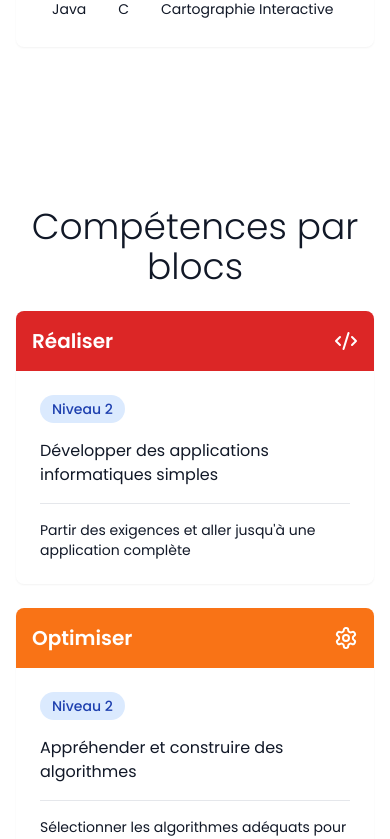
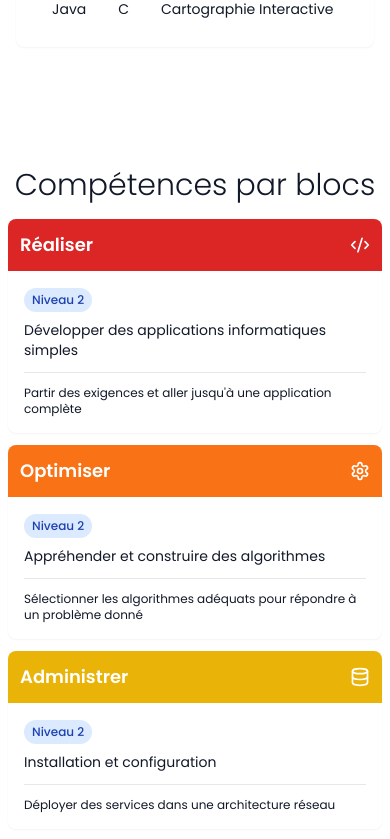
Before and after one commit to Elyesssss/Portfolio_React, a React (Vite) app: page / in a window 390 px wide. Shown: the part 6820-7659 px from the top of the page. Built offline with nearby package versions, Linux system fonts and the light colour scheme.

Commit message:
responsive

```diff
--- a/src/components/Blocs.tsx
+++ b/src/components/Blocs.tsx
@@ -216,13 +216,13 @@ const Blocs = () => {
   ];
 
   return (
-    <section id="portfolio" className="py-20 bg-white dark:bg-gray-900 text-gray-900 dark:text-white">
-      <div className="max-w-6xl mx-auto px-4">
+    <section id="portfolio" className="py-10 sm:py-20 bg-white dark:bg-gray-900 text-gray-900 dark:text-white">
+      <div className="max-w-6xl mx-auto px-2 sm:px-4">
         <AnimatedSection>
-          <h2 className="text-4xl font-light mb-6 text-center">Compétences par blocs</h2>
+          <h2 className="text-3xl sm:text-4xl font-light mb-4 sm:mb-6 text-center">Compétences par blocs</h2>
         </AnimatedSection>
 
-        <div className="grid md:grid-cols-2 lg:grid-cols-3 gap-6">
+        <div className="grid grid-cols-1 sm:grid-cols-2 lg:grid-cols-3 gap-3 sm:gap-6">
           {competenceCards.map((comp, index) => (
             <motion.div
               key={comp.name}
@@ -234,19 +234,19 @@ const Blocs = () => {
               whileHover={{ scale: 1.02 }}
               whileTap={{ scale: 0.98 }}
             >
-              <div className={`${comp.color} p-4 rounded-t-lg text-white flex items-center justify-between`}>
-                <h3 className="text-xl font-semibold">{comp.name}</h3>
-                <comp.icon className="w-6 h-6" />
+              <div className={`${comp.color} p-3 sm:p-4 rounded-t-lg text-white flex items-center justify-between`}>
+                <h3 className="text-lg sm:text-xl font-semibold">{comp.name}</h3>
+                <comp.icon className="w-5 h-5 sm:w-6 sm:h-6" />
               </div>
-              <div className="p-6">
-                <div className="mb-4">
-                  <span className="inline-block px-3 py-1 bg-blue-100 dark:bg-blue-800 text-blue-800 dark:text-white rounded-full text-sm font-medium">
+              <div className="p-4 sm:p-6">
+                <div className="mb-2 sm:mb-4">
+                  <span className="inline-block px-2 sm:px-3 py-1 bg-blue-100 dark:bg-blue-800 text-blue-800 dark:text-white rounded-full text-xs sm:text-sm font-medium">
                     {comp.niveau}
                   </span>
                 </div>
-                <p className="text-gray-900 dark:text-white mb-4">{comp.description}</p>
-                <div className="border-t pt-4">
-                  <p className="text-sm text-gray-900 dark:text-white">{comp.details}</p>
+                <p className="text-sm sm:text-base text-gray-900 dark:text-white mb-3 sm:mb-4">{comp.description}</p>
+                <div className="border-t pt-3 sm:pt-4">
+                  <p className="text-xs sm:text-sm text-gray-900 dark:text-white">{comp.details}</p>
                 </div>
               </div>
             </motion.div>
@@ -491,7 +491,7 @@ const CarouselImages = ({ images, title, period, description, technologies }: {
 
   return (
     <>
-      <div className="relative h-64 bg-gray-100 dark:bg-gray-700">
+      <div className="relative h-48 sm:h-64 bg-gray-100 dark:bg-gray-700">
         <AnimatePresence mode="wait">
           <motion.div
             key={currentIndex}
@@ -508,7 +508,7 @@ const CarouselImages = ({ images, title, period, description, technologies }: {
               transition={{ duration: 0.3, ease: "easeInOut" }}
             />
             <div className="absolute inset-0 bg-black bg-opacity-0 group-hover:bg-opacity-20 transition-opacity duration-300 flex items-center justify-center">
-              <span className="text-white opacity-0 group-hover:opacity-100 transition-opacity duration-300">
+              <span className="text-white text-sm sm:text-base opacity-0 group-hover:opacity-100 transition-opacity duration-300">
                 Cliquez pour agrandir
               </span>
             </div>
@@ -520,10 +520,10 @@ const CarouselImages = ({ images, title, period, description, technologies }: {
             e.stopPropagation();
             previousImage();
           }}
-          className="absolute left-2 top-1/2 -translate-y-1/2 bg-white dark:bg-gray-800 p-2 rounded-full shadow-lg hover:bg-gray-100 dark:hover:bg-gray-700 transition-colors"
+          className="absolute left-1 sm:left-2 top-1/2 -translate-y-1/2 bg-white dark:bg-gray-800 p-1.5 sm:p-2 rounded-full shadow-lg hover:bg-gray-100 dark:hover:bg-gray-700 transition-colors"
           aria-label="Image précédente"
         >
-          <svg xmlns="http://www.w3.org/2000/svg" className="h-6 w-6" fill="none" viewBox="0 0 24 24" stroke="currentColor">
+          <svg xmlns="http://www.w3.org/2000/svg" className="h-4 w-4 sm:h-6 sm:w-6" fill="none" viewBox="0 0 24 24" stroke="currentColor">
             <path strokeLinecap="round" strokeLinejoin="round" strokeWidth={2} d="M15 19l-7-7 7-7" />
           </svg>
         </button>
@@ -533,15 +533,15 @@ const CarouselImages = ({ images, title, period, description, technologies }: {
             e.stopPropagation();
             nextImage();
           }}
-          className="absolute right-2 top-1/2 -translate-y-1/2 bg-white dark:bg-gray-800 p-2 rounded-full shadow-lg hover:bg-gray-100 dark:hover:bg-gray-700 transition-colors"
+          className="absolute right-1 sm:right-2 top-1/2 -translate-y-1/2 bg-white dark:bg-gray-800 p-1.5 sm:p-2 rounded-full shadow-lg hover:bg-gray-100 dark:hover:bg-gray-700 transition-colors"
           aria-label="Image suivante"
         >
-          <svg xmlns="http://www.w3.org/2000/svg" className="h-6 w-6" fill="none" viewBox="0 0 24 24" stroke="currentColor">
+          <svg xmlns="http://www.w3.org/2000/svg" className="h-4 w-4 sm:h-6 sm:w-6" fill="none" viewBox="0 0 24 24" stroke="currentColor">
             <path strokeLinecap="round" strokeLinejoin="round" strokeWidth={2} d="M9 5l7 7-7 7" />
           </svg>
         </button>
 
-        <div className="absolute bottom-2 left-1/2 -translate-x-1/2 flex gap-2">
+        <div className="absolute bottom-1 sm:bottom-2 left-1/2 -translate-x-1/2 flex gap-1.5 sm:gap-2">
           {images.map((_, index) => (
             <button
               key={index}
@@ -549,7 +549,7 @@ const CarouselImages = ({ images, title, period, description, technologies }: {
                 e.stopPropagation();
                 setCurrentIndex(index);
               }}
-              className={`w-2 h-2 rounded-full transition-colors ${
+              className={`w-1.5 h-1.5 sm:w-2 sm:h-2 rounded-full transition-colors ${
                 index === currentIndex ? 'bg-blue-500' : 'bg-gray-300 dark:bg-gray-600'
               }`}
               aria-label={`Aller à l'image ${index + 1}`}
@@ -562,7 +562,7 @@ const CarouselImages = ({ images, title, period, description, technologies }: {
       <AnimatePresence>
         {selectedImage && (
           <motion.div
-            className="fixed inset-0 z-[100] flex flex-col items-center justify-start bg-black bg-opacity-90 p-4 overflow-y-auto"
+            className="fixed inset-0 z-[100] flex flex-col items-center justify-start bg-black bg-opacity-90 p-2 sm:p-4 overflow-y-auto"
             initial={{ opacity: 0 }}
             animate={{ opacity: 1 }}
             exit={{ opacity: 0 }}
@@ -576,14 +576,15 @@ const CarouselImages = ({ images, title, period, description, technologies }: {
               exit={{ scale: 0.9, opacity: 0 }}
               transition={{ duration: 0.3, ease: "easeOut" }}
             >
-              <div className="flex justify-end mb-4">
+              <div className="flex justify-end mb-2 sm:mb-4">
                 <motion.button
                   onClick={() => setSelectedImage(null)}
                   className="text-white hover:text-gray-300 transition-colors"
                   whileHover={{ scale: 1.1 }}
                   whileTap={{ scale: 0.9 }}
                 >
-                  <X size={32} />
+                  <X size={24} className="sm:hidden" />
+                  <X size={32} className="hidden sm:block" />
                 </motion.button>
               </div>
               <motion.div
@@ -612,10 +613,10 @@ const CarouselImages = ({ images, title, period, description, technologies }: {
                       e.stopPropagation();
                       previousImage();
                     }}
-                    className="absolute left-4 top-1/2 -translate-y-1/2 bg-white dark:bg-gray-800 p-2 rounded-full shadow-lg hover:bg-gray-100 dark:hover:bg-gray-700 transition-colors"
+                    className="absolute left-2 sm:left-4 top-1/2 -translate-y-1/2 bg-white dark:bg-gray-800 p-1.5 sm:p-2 rounded-full shadow-lg hover:bg-gray-100 dark:hover:bg-gray-700 transition-colors"
                     aria-label="Image précédente"
                   >
-                    <svg xmlns="http://www.w3.org/2000/svg" className="h-6 w-6" fill="none" viewBox="0 0 24 24" stroke="currentColor">
+                    <svg xmlns="http://www.w3.org/2000/svg" className="h-4 w-4 sm:h-6 sm:w-6" fill="none" viewBox="0 0 24 24" stroke="currentColor">
                       <path strokeLinecap="round" strokeLinejoin="round" strokeWidth={2} d="M15 19l-7-7 7-7" />
                     </svg>
                   </button>
@@ -625,18 +626,18 @@ const CarouselImages = ({ images, title, period, description, technologies }: {
                       e.stopPropagation();
                       nextImage();
                     }}
-                    className="absolute right-4 top-1/2 -translate-y-1/2 bg-white dark:bg-gray-800 p-2 rounded-full shadow-lg hover:bg-gray-100 dark:hover:bg-gray-700 transition-colors"
+                    className="absolute right-2 sm:right-4 top-1/2 -translate-y-1/2 bg-white dark:bg-gray-800 p-1.5 sm:p-2 rounded-full shadow-lg hover:bg-gray-100 dark:hover:bg-gray-700 transition-colors"
                     aria-label="Image suivante"
                   >
-                    <svg xmlns="http://www.w3.org/2000/svg" className="h-6 w-6" fill="none" viewBox="0 0 24 24" stroke="currentColor">
+                    <svg xmlns="http://www.w3.org/2000/svg" className="h-4 w-4 sm:h-6 sm:w-6" fill="none" viewBox="0 0 24 24" stroke="currentColor">
                       <path strokeLinecap="round" strokeLinejoin="round" strokeWidth={2} d="M9 5l7 7-7 7" />
                     </svg>
                   </button>
                 </div>
 
-                <div className="p-6">
+                <div className="p-4 sm:p-6">
                   <motion.h5
-                    className="text-xl font-semibold mb-2 text-gray-900 dark:text-white"
+                    className="text-lg sm:text-xl font-semibold mb-2 text-gray-900 dark:text-white"
                     initial={{ opacity: 0, y: 10 }}
                     animate={{ opacity: 1, y: 0 }}
                     exit={{ opacity: 0, y: 10 }}
@@ -645,7 +646,7 @@ const CarouselImages = ({ images, title, period, description, technologies }: {
                     {title}
                   </motion.h5>
                   <motion.p
-                    className="text-sm text-gray-600 dark:text-gray-300 mb-2"
+                    className="text-xs sm:text-sm text-gray-600 dark:text-gray-300 mb-2"
                     initial={{ opacity: 0, y: 10 }}
                     animate={{ opacity: 1, y: 0 }}
                     exit={{ opacity: 0, y: 10 }}
@@ -654,7 +655,7 @@ const CarouselImages = ({ images, title, period, description, technologies }: {
                     {period}
                   </motion.p>
                   <motion.p
-                    className="text-gray-900 dark:text-white mb-4"
+                    className="text-sm sm:text-base text-gray-900 dark:text-white mb-4"
                     initial={{ opacity: 0, y: 10 }}
                     animate={{ opacity: 1, y: 0 }}
                     exit={{ opacity: 0, y: 10 }}
@@ -663,7 +664,7 @@ const CarouselImages = ({ images, title, period, description, technologies }: {
                     {description}
                   </motion.p>
                   <motion.div
-                    className="flex flex-wrap gap-2"
+                    className="flex flex-wrap gap-1.5 sm:gap-2"
                     initial={{ opacity: 0, y: 10 }}
                     animate={{ opacity: 1, y: 0 }}
                     exit={{ opacity: 0, y: 10 }}
@@ -672,7 +673,7 @@ const CarouselImages = ({ images, title, period, description, technologies }: {
                     {technologies.map((tech, index) => (
                       <motion.span
                         key={index}
-                        className="px-3 py-1 bg-blue-100 dark:bg-blue-800 text-blue-800 dark:text-white rounded-full text-sm"
+                        className="px-2 sm:px-3 py-1 bg-blue-100 dark:bg-blue-800 text-blue-800 dark:text-white rounded-full text-xs sm:text-sm"
                         initial={{ opacity: 0, scale: 0.8 }}
                         animate={{ opacity: 1, scale: 1 }}
                         exit={{ opacity: 0, scale: 0.8 }}
```
